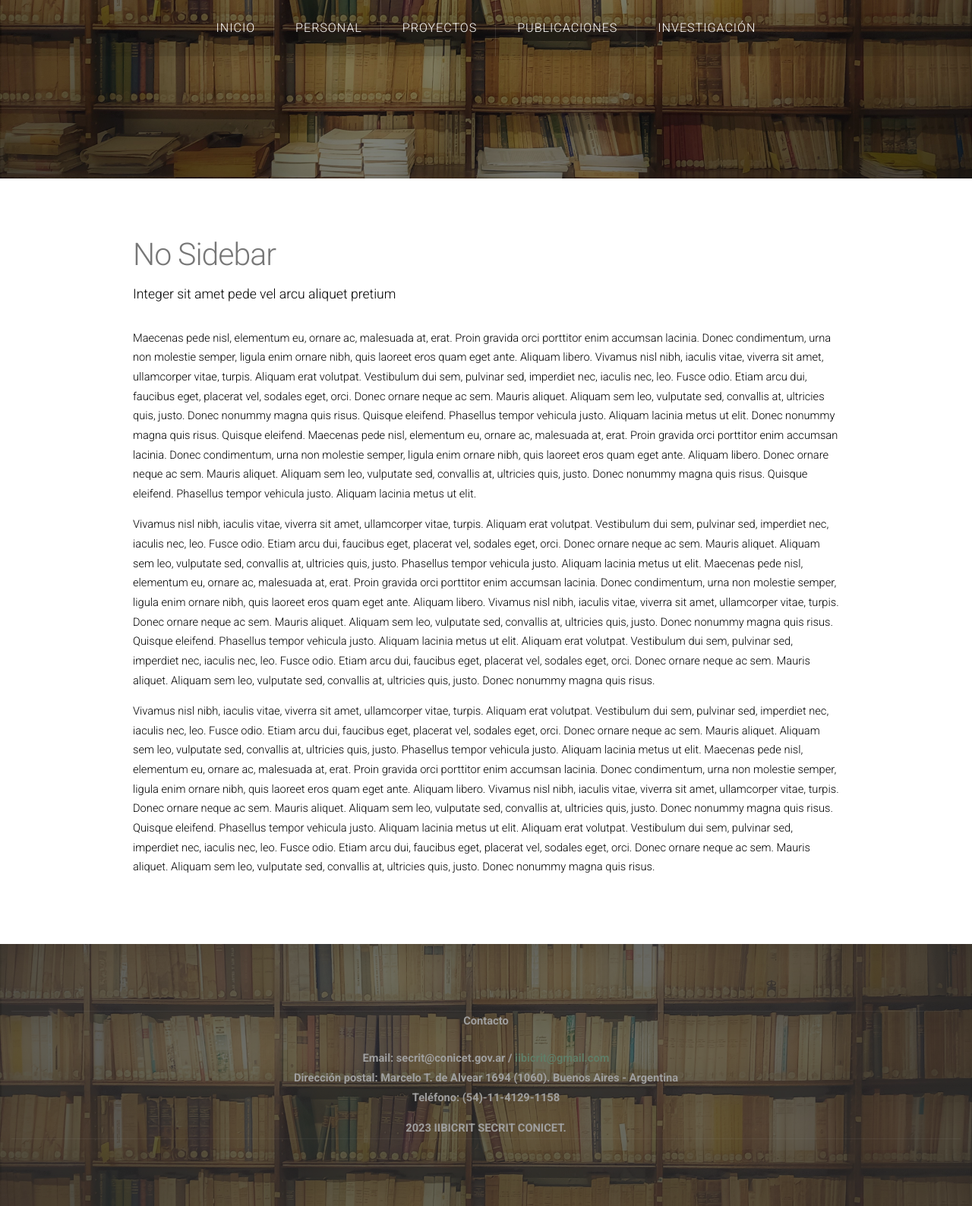
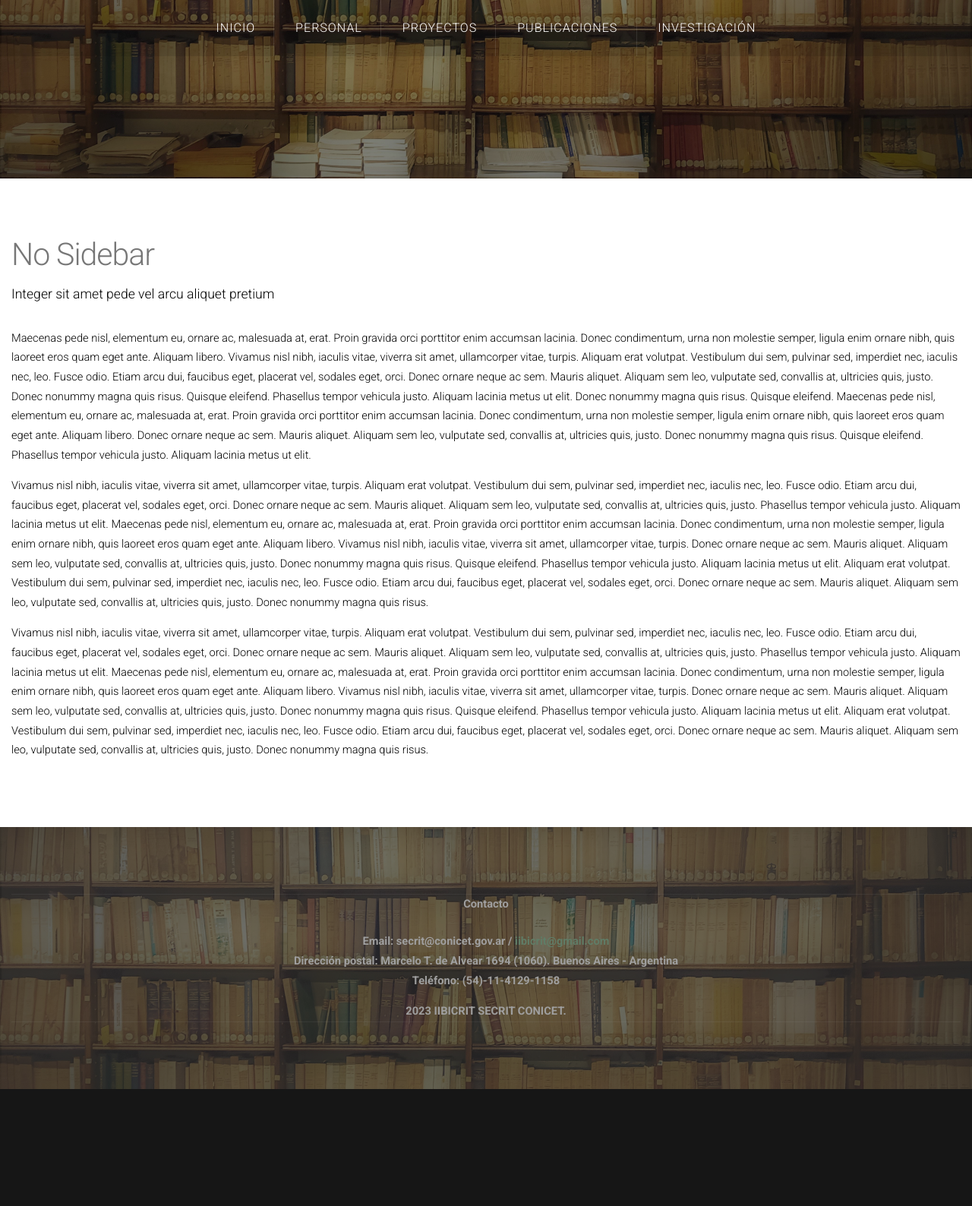
Before and after one commit to gabrielcalarco/sitio_iibicrit, a Jekyll site: the page built from no-sidebar.html, in a window 1280 px wide. Shown: the whole page at 76% size. Built offline with Jekyll 4.4.1, drawn with Linux system fonts in a browser that asks for light colours; nearby versions of some CDN libraries; after the commit the page ends 1434 px from its top, so only the background shows below that.

Commit message:
mejoras en el menu nav

```diff
--- a/_includes/nav.html
+++ b/_includes/nav.html
@@ -3,11 +3,11 @@
 	<nav id="nav">
 		<ul>
 			{% assign current = page.url | downcase | split: '/' %}
-			<li {% if current[1] == 'index.html' %}class='current'{% endif %}><a href="/index.html">Inicio</a></li>
-			<li {% if current[1] == 'blog' %}class='current'{% endif %}><a href="/blog">Personal</a></li>
-			<li {% if current[1] == 'left-sidebar.html' %}class='current'{% endif %}><a href="/left-sidebar.html">Proyectos</a></li>
-			<li {% if current[1] == 'right-sidebar.html' %}class='current'{% endif %}><a href="/right-sidebar.html">Publicaciones</a></li>
-			<li {% if current[1] == 'no-sidebar.html' %}class='current'{% endif %}><a href="/no-sidebar.html">Investigación</a></li>
+			<li {% if current[1] == 'index' %}class='current'{% endif %}><a href="/sitio_iibicrit/">Inicio</a></li>
+			<li {% if current[1] == 'personal' %}class='current'{% endif %}><a href="/sitio_iibicrit/personal">Personal</a></li>
+			<li {% if current[1] == 'proyectos' %}class='current'{% endif %}><a href="/sitio_iibicrit/proyectos">Proyectos</a></li>
+			<li {% if current[1] == 'right-sidebar.html' %}class='current'{% endif %}><a href="/sitio_iibicrit/right-sidebar.html">Publicaciones</a></li>
+			<li {% if current[1] == 'no-sidebar.html' %}class='current'{% endif %}><a href="/sitio_iibicrit/no-sidebar.html">Investigación</a></li>
 		</ul>
 	</nav>
 </div>
--- a/blog/index.html
+++ b/blog/index.html
@@ -1,5 +1,5 @@
 ---
-title: Blog
+title: blog
 layout: default
 ---
 
--- a/index.html
+++ b/index.html
@@ -1,5 +1,5 @@
 ---
-title: Linear
+title: inicio
 layout: default
 ---
 <!-- Featured -->
--- a/no-sidebar.html
+++ b/no-sidebar.html
@@ -3,8 +3,8 @@
 layout: default
 ---
 <!-- Main -->
-	<div id="main">
-		<div id="content" class="container">
+	<div id="main" class="container-fluid">
+		<div id="content" class="container-fluid">
 			<section>
 				<header>
 					<h2>No Sidebar</h2>
```
Also changed, not shown: personal.html (added, +15 -0 lines), proyectos.html (added, +15 -0 lines).
